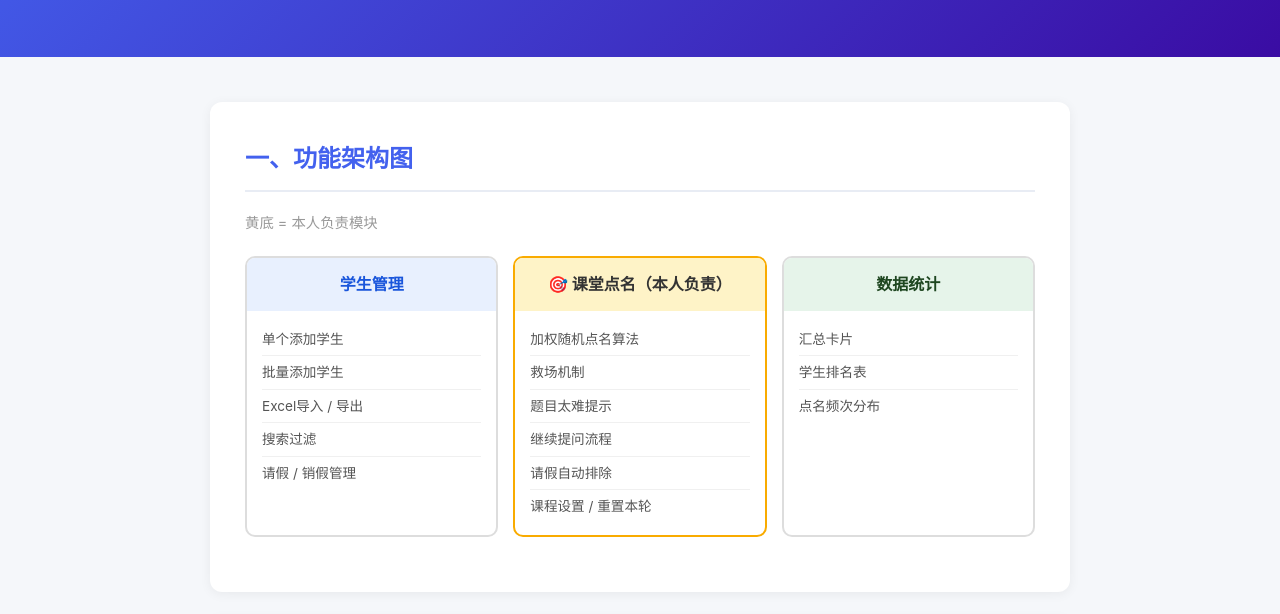
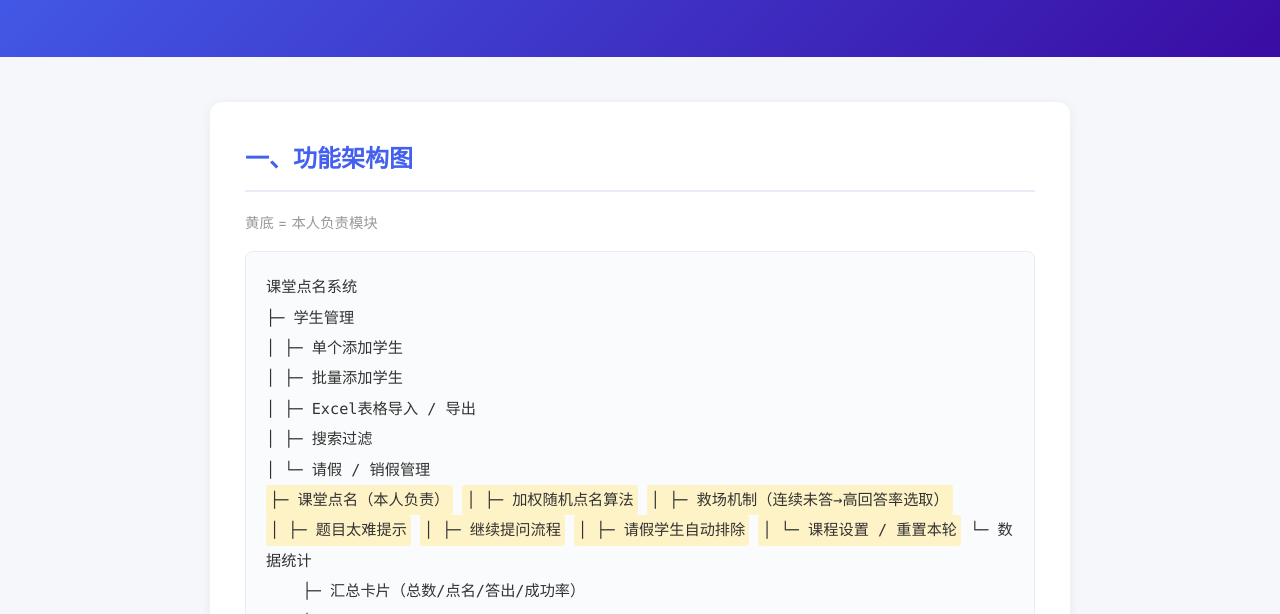
Before and after one commit to qluliuliuliu/classroom-rollcall-core, a plain HTML site: page docs/index.html in a window 1280 px wide. Shown: the part 168-782 px from the top of the page. Drawn offline with Linux system fonts and the light colour scheme.

Commit message:
改为树形功能架构图格式

```diff
--- a/docs/index.html
+++ b/docs/index.html
@@ -44,45 +44,28 @@
     <h2>一、功能架构图</h2>
     <p style="color:#999;font-size:0.9em;margin-bottom:15px;">黄底 = 本人负责模块</p>
     <style>
-      .func-diagram { display:flex; flex-wrap:wrap; gap:15px; justify-content:center; margin:20px 0; }
-      .func-module { border:2px solid #ddd; border-radius:10px; overflow:hidden; min-width:200px; flex:1; max-width:300px; }
-      .func-module h3 { padding:12px 15px; margin:0; font-size:1em; text-align:center; }
-      .func-module ul { list-style:none; padding:12px 15px; margin:0; font-size:0.85em; color:#555; }
-      .func-module li { padding:4px 0; border-bottom:1px solid #f0f0f0; }
-      .func-module li:last-child { border-bottom:none; }
-      .func-leader { border-color:#f9ab00; }
-      .func-leader h3 { background:#fef3c7; }
+      .tree { font-family: "SF Mono", "Menlo", "Consolas", monospace; font-size: 0.95em; line-height: 2; padding: 20px; background: #fafbfc; border-radius: 8px; border: 1px solid #e8ecf4; }
+      .tree .hl { background: #fef3c7; display: inline-block; padding: 0 4px; border-radius: 3px; }
     </style>
-    <div class="func-diagram">
-      <div class="func-module">
-        <h3 style="background:#e8f0fe;color:#1a56db;">学生管理</h3>
-        <ul>
-          <li>单个添加学生</li>
-          <li>批量添加学生</li>
-          <li>Excel导入 / 导出</li>
-          <li>搜索过滤</li>
-          <li>请假 / 销假管理</li>
-        </ul>
-      </div>
-      <div class="func-module func-leader">
-        <h3>🎯 课堂点名（本人负责）</h3>
-        <ul>
-          <li>加权随机点名算法</li>
-          <li>救场机制</li>
-          <li>题目太难提示</li>
-          <li>继续提问流程</li>
-          <li>请假自动排除</li>
-          <li>课程设置 / 重置本轮</li>
-        </ul>
-      </div>
-      <div class="func-module">
-        <h3 style="background:#e6f4ea;color:#1e4620;">数据统计</h3>
-        <ul>
-          <li>汇总卡片</li>
-          <li>学生排名表</li>
-          <li>点名频次分布</li>
-        </ul>
-      </div>
+    <div class="tree">
+      课堂点名系统<br>
+      ├─ 学生管理<br>
+      │  ├─ 单个添加学生<br>
+      │  ├─ 批量添加学生<br>
+      │  ├─ Excel表格导入 / 导出<br>
+      │  ├─ 搜索过滤<br>
+      │  └─ 请假 / 销假管理<br>
+      <span class="hl">├─ 课堂点名（本人负责）<br></span>
+      <span class="hl">│  ├─ 加权随机点名算法<br></span>
+      <span class="hl">│  ├─ 救场机制（连续未答→高回答率选取）<br></span>
+      <span class="hl">│  ├─ 题目太难提示<br></span>
+      <span class="hl">│  ├─ 继续提问流程<br></span>
+      <span class="hl">│  ├─ 请假学生自动排除<br></span>
+      <span class="hl">│  └─ 课程设置 / 重置本轮<br></span>
+      └─ 数据统计<br>
+      &nbsp;&nbsp;&nbsp;&nbsp;├─ 汇总卡片（总数/点名/答出/成功率）<br>
+      &nbsp;&nbsp;&nbsp;&nbsp;├─ 学生排名表<br>
+      &nbsp;&nbsp;&nbsp;&nbsp;└─ 点名频次分布
     </div>
   </div>
 
```
